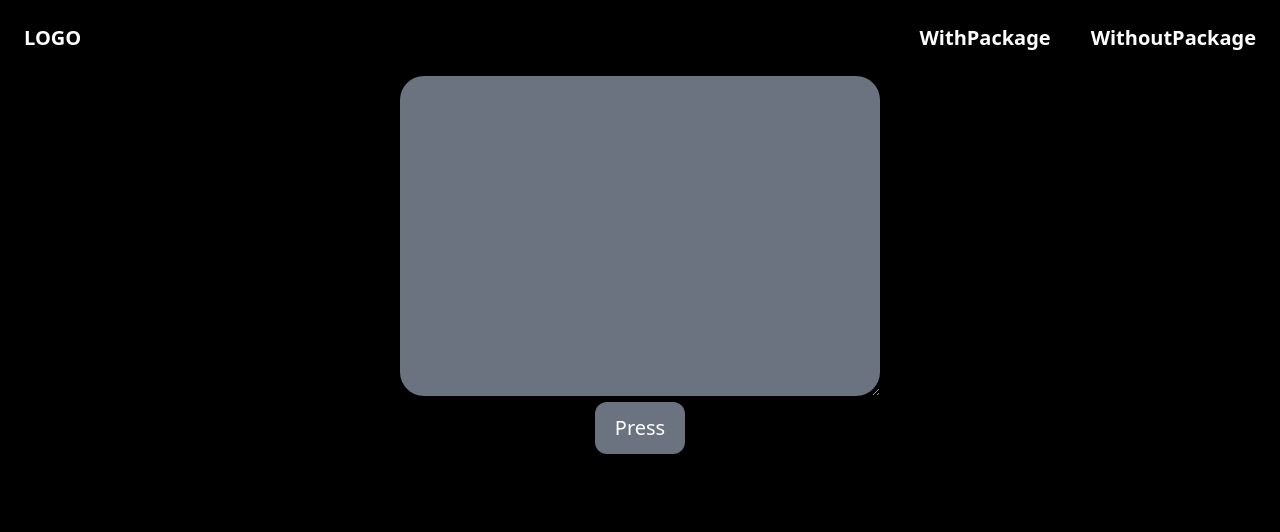
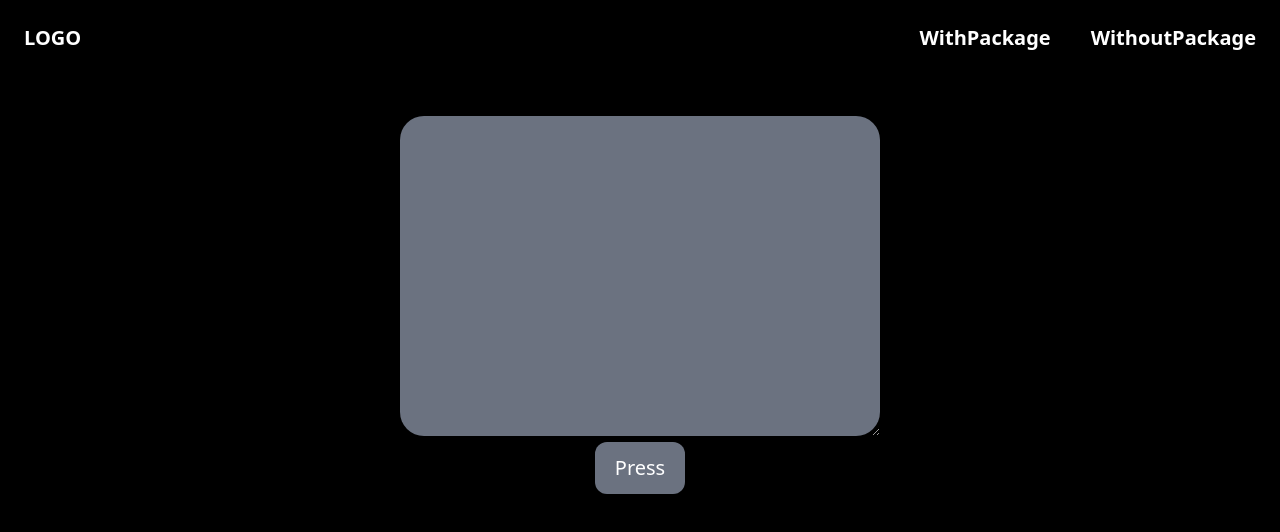
Before and after one commit to kumard3/react-text-to-speech, a React (Create React App) app: page / in a window 1280 px wide. Shown: the top 532 px of the page. Built offline with nearby package versions, Linux system fonts and the light colour scheme.

Commit message:
layout style

```diff
--- a/src/pages/Speech.tsx
+++ b/src/pages/Speech.tsx
@@ -1,14 +1,14 @@
 import React, { useState } from "react";
 //@ts-ignore
 import { useSpeechSynthesis } from "react-speech-kit";
-import { textarea, button } from "../styles/style";
+import { textarea, button , layout } from "../styles/style";
 
 export default function Speech() {
   const [value, setValue] = useState("");
   const { speak } = useSpeechSynthesis();
 
   return (
-    <div className="flex flex-col justify-center  items-center">
+    <div className={`${layout}`}>
       <div>
         <textarea
           className={`${textarea} `}
--- a/src/pages/WebApi.tsx
+++ b/src/pages/WebApi.tsx
@@ -1,5 +1,5 @@
 import { useState } from "react";
-import { textarea, button } from "../styles/style";
+import { textarea, button,layout } from "../styles/style";
 
 function WebApi() {
   const [value, setValue] = useState("");
@@ -12,7 +12,7 @@ function WebApi() {
   }
 
   return (
-    <div className="flex flex-col justify-center  items-center">
+    <div className={`${layout}`}>
       <div className="max-w-[36rem]">
         <textarea
           className={`${textarea} `}
--- a/src/styles/style.ts
+++ b/src/styles/style.ts
@@ -1,3 +1,5 @@
 export const  textarea = `bg-gray-500 text-white rounded-3xl p-[14px] text-xl w-[360px] sm:w-[30rem] min-h-[20rem]`
 
 export const  button = `text-white rounded-xl bg-gray-500 px-5 py-3 text-xl`
+
+export const layout = `flex flex-col mt-10 justify-center  items-center`
```
